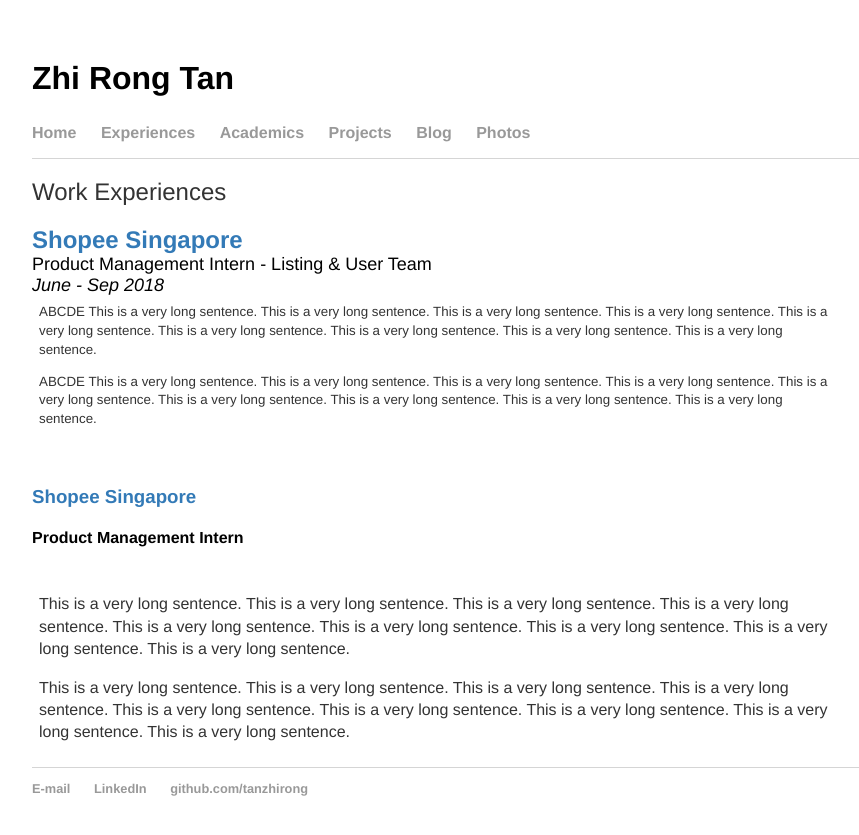
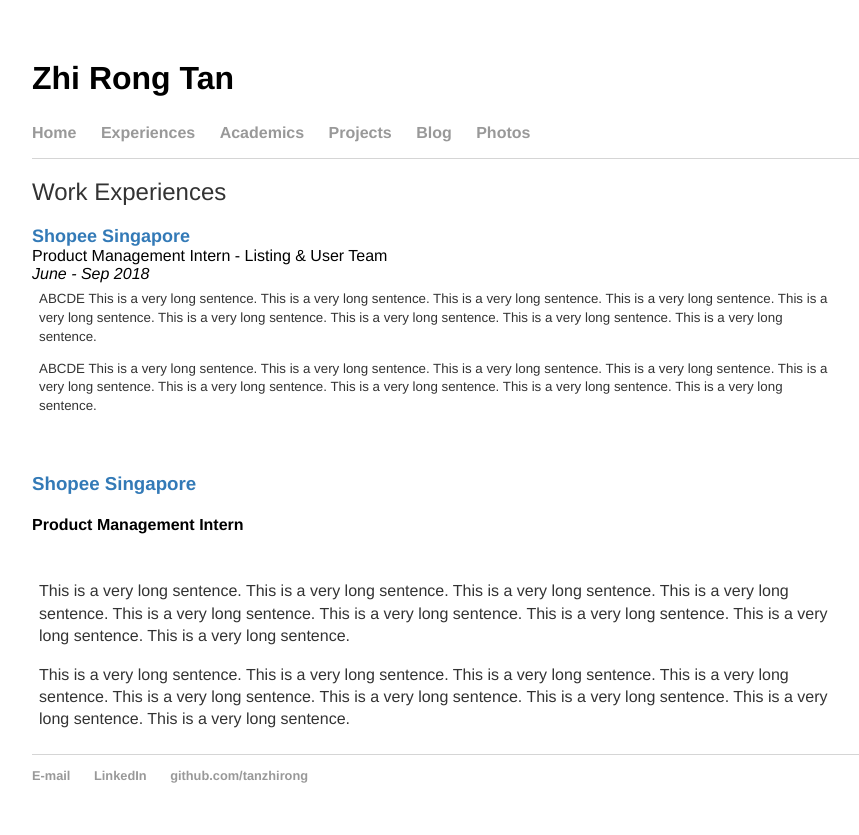
Before and after one commit to tanzhirong/tanzhirong.github.io, a Jekyll site: the page built from exp/index.html, in a window 1280 px wide. Shown: the top 835 px of the page, without its empty margins (96-955 px from the left). Built offline with Jekyll 4.4.1, drawn with Linux system fonts in a browser that asks for light colours.

Commit message:
Update index.html

```diff
--- a/exp/index.html
+++ b/exp/index.html
@@ -7,8 +7,8 @@
 
 <table>
     <tr>
-        <font size="5"><b><a href="http://shopee.com/" target="_blank">Shopee Singapore</a></b></font> <br>
-        <font size="4">Product Management Intern - Listing & User Team<br>
+        <font size="4.5"><b><a href="http://shopee.com/" target="_blank">Shopee Singapore</a></b></font> <br>
+        <font size="3.5">Product Management Intern - Listing & User Team<br>
             <i>June - Sep 2018</i></font>
     <td width="80%"><small>
       <p>ABCDE This is a very long sentence. This is a very long sentence. This is a very long sentence. This is a very long sentence. This is a very long sentence. This is a very long sentence. This is a very long sentence. This is a very long sentence. This is a very long sentence. </p>
```
